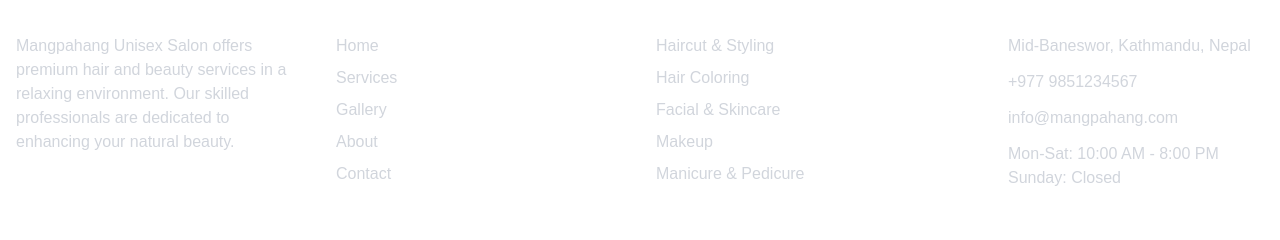
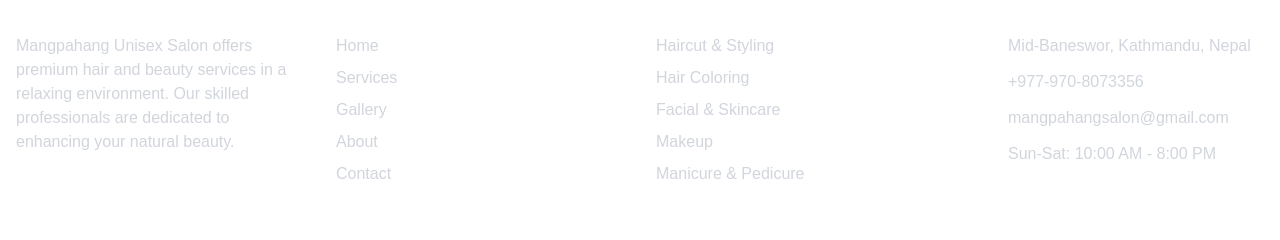
Before and after one commit to ranishraj007/MangpahanSalon, a React (Vite) app: page / in a window 1280 px wide. Shown: the part 4106-4346 px from the top of the page. Built offline with nearby package versions, Linux system fonts and the light colour scheme.

Commit message:
added contact number

```diff
--- a/src/components/Footer.jsx
+++ b/src/components/Footer.jsx
@@ -101,7 +101,7 @@
                   href="tel:+9779851234567"
                   className="text-gray-300 hover:text-primary transition-colors duration-300"
                 >
-                  +977 9851234567
+                  +977-970-8073356
                 </a>
               </li>
               <li className="flex items-center">
@@ -110,14 +110,14 @@
                   href="mailto:info@mangpahang.com"
                   className="text-gray-300 hover:text-primary transition-colors duration-300"
                 >
-                  info@mangpahang.com
+                  mangpahangsalon@gmail.com
                 </a>
               </li>
               <li className="flex items-start">
                 <Clock className="text-primary mt-1 mr-3 h-5 w-5" />
                 <div className="text-gray-300">
-                  <p>Mon-Sat: 10:00 AM - 8:00 PM</p>
-                  <p>Sunday: Closed</p>
+                  <p>Sun-Sat: 10:00 AM - 8:00 PM</p>
+                  {/* <p>Sunday: Closed</p> */}
                 </div>
               </li>
             </ul>
```
